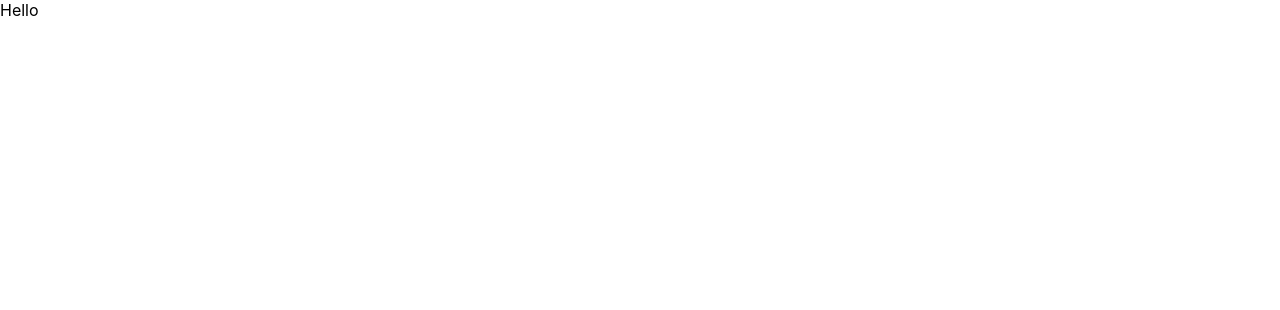
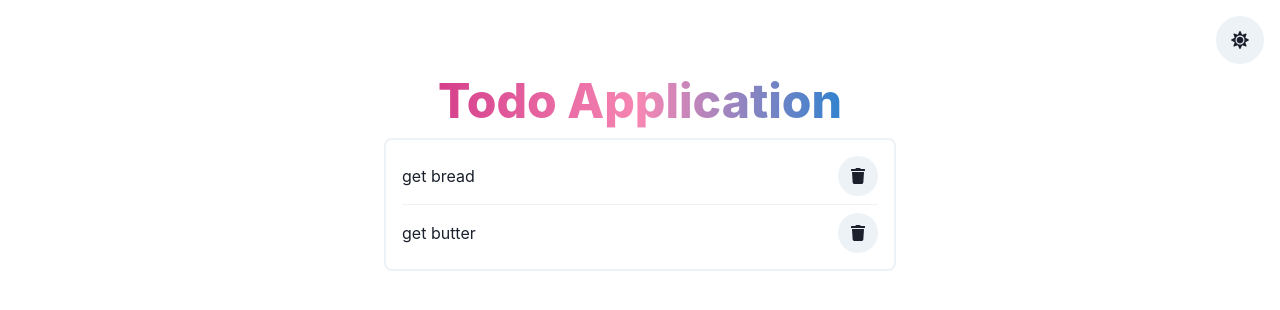
Before and after one commit to Jitendra3018/todo-app-chakra-ui, a React (Create React App) app: page / in a window 1280 px wide. Shown: the top 310 px of the page. Built offline with nearby package versions, Linux system fonts and the light colour scheme.

Commit message:
Basic TodoList component Added

```diff
--- a/package.json
+++ b/package.json
@@ -12,6 +12,7 @@
     "framer-motion": "^5.5.6",
     "react": "^17.0.2",
     "react-dom": "^17.0.2",
+    "react-icons": "^4.3.1",
     "react-scripts": "5.0.0",
     "web-vitals": "^2.1.3"
   },
--- a/src/App.js
+++ b/src/App.js
@@ -1,5 +1,29 @@
+import { Heading, IconButton, VStack } from "@chakra-ui/react";
+import { FaSun, FaMoon } from "react-icons/fa";
+import TodoList from "./components/TodoList";
+
 function App() {
-	return <div>Hello</div>;
+	return (
+		// In this, when we pass any number from 1 to 64 then in this 1 = 4px, so here as we are passing 4, so the padding is 4*4px = 16px
+		<VStack p={4}>
+			<IconButton
+				icon={<FaSun />}
+				isRound="true"
+				size="lg"
+				alignSelf="flex-end"
+			/>
+			<Heading
+				mb={8}
+				fontWeight="extrabold"
+				fontSize="5xl"
+				bgGradient="linear(to-r, pink.500, pink.300, blue.500)"
+				bgClip="text"
+			>
+				Todo Application
+			</Heading>
+			<TodoList />
+		</VStack>
+	);
 }
 
 export default App;
--- /dev/null
+++ b/src/components/AddTodo.js
@@ -0,0 +1,5 @@
+function AddTodo() {
+	return <div></div>;
+}
+
+export default AddTodo;
--- /dev/null
+++ b/src/components/TodoList.js
@@ -0,0 +1,51 @@
+import {
+	VStack,
+	HStack,
+	Text,
+	IconButton,
+	StackDivider,
+	Spacer,
+} from "@chakra-ui/react";
+import { FaTrash } from "react-icons/fa";
+
+function TodoList() {
+	const todos = [
+		{
+			id: 1,
+			body: "get bread",
+		},
+		{
+			id: 2,
+			body: "get butter",
+		},
+	];
+
+	return (
+		<VStack
+			divider={<StackDivider />}
+			borderColor="gray.100"
+			borderWidth="2px"
+			p="4"
+			borderRadius="lg"
+			width="100%"
+			maxWidth={{
+				base: "90vw",
+				sm: "70vw",
+				md: "60vw",
+				lg: "50vw",
+				xl: "40vw",
+			}}
+			alignItems="stretch"
+		>
+			{todos?.map((todo) => (
+				<HStack key={todo.id}>
+					<Text>{todo.body}</Text>
+					<Spacer />
+					<IconButton icon={<FaTrash />} isRound="true" size="md" />
+				</HStack>
+			))}
+		</VStack>
+	);
+}
+
+export default TodoList;
--- a/src/index.js
+++ b/src/index.js
@@ -3,9 +3,15 @@ import ReactDOM from "react-dom";
 import "./index.css";
 import App from "./App";
 
+// 1. import `ChakraProvider` component
+import { ChakraProvider } from "@chakra-ui/react";
+
 ReactDOM.render(
 	<React.StrictMode>
-		<App />
+		{/* 2. Wrap ChakraProvider at the root of your app */}
+		<ChakraProvider>
+			<App />
+		</ChakraProvider>
 	</React.StrictMode>,
 	document.getElementById("root")
 );
```
Also changed, not shown: 1 other file (tests, documents, lock files or other folders).
